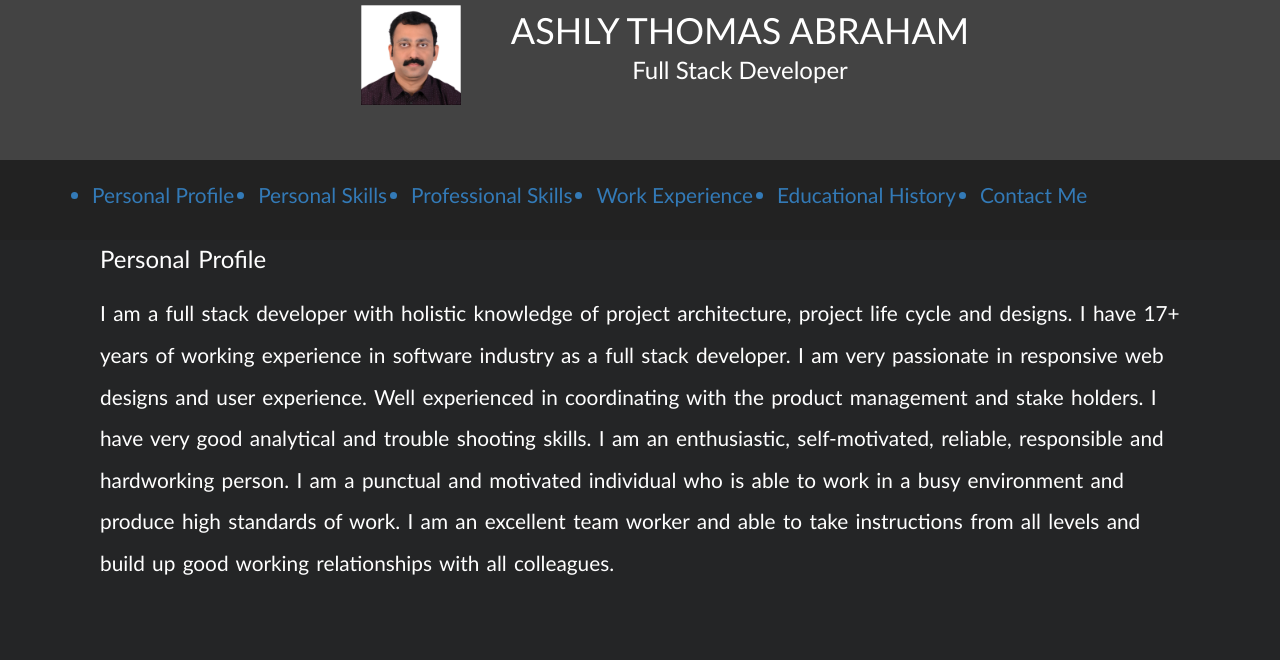
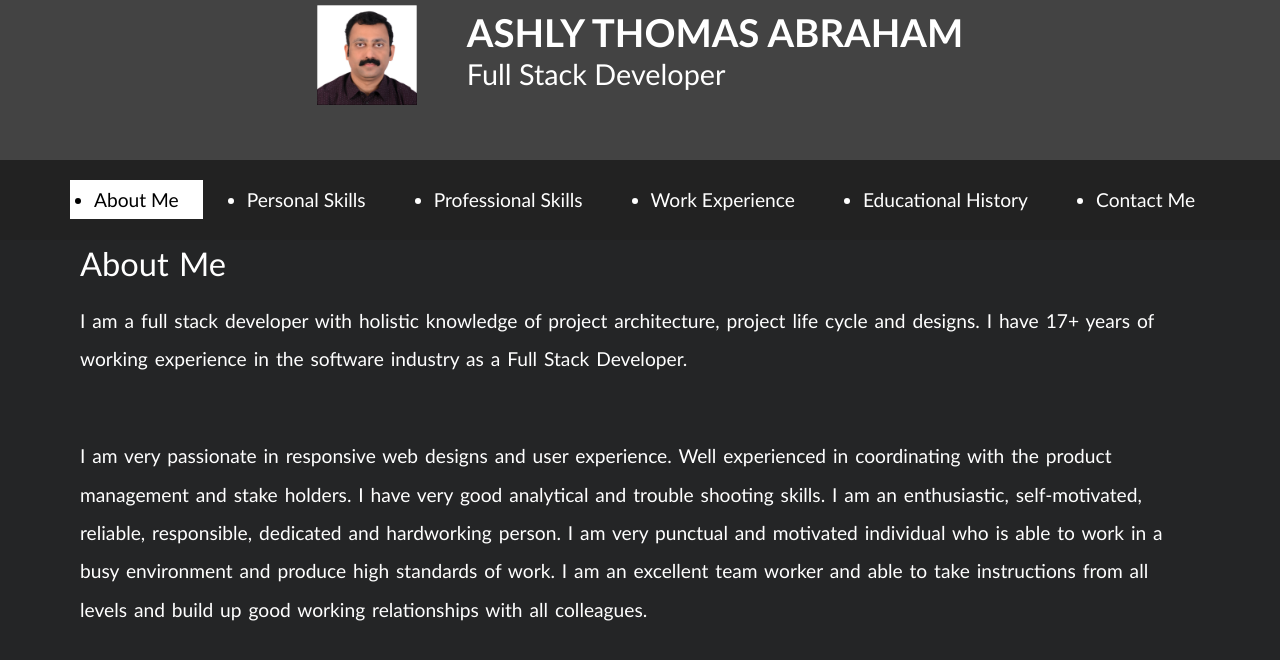
Before and after one commit to ashly-dxb/my-app, a React (Create React App) app: page / in a window 1280 px wide. Shown: the top 660 px of the page. Built offline with nearby package versions, Linux system fonts and the light colour scheme.

Commit message:
'responsive-menu-modified'

```diff
--- a/src/App.css
+++ b/src/App.css
@@ -2,27 +2,17 @@
 html, body {
   margin: 0;
   padding: 0;
-  font-family: Candara, Verdana, Geneva, Tahoma, sans-serif;
+  font-family: Poppins, Candara, Verdana, Geneva, Tahoma, sans-serif;
   font-size: 100%;
 
   background-color: #434343;
   /* border: 1px solid blue; */
 }
 
-@media (min-width: 640px) {
-  body {font-size: 1rem;}
-}
-@media (min-width: 960px) {
-  body {font-size: 1.1rem;}
-}
-@media (min-width: 1100px) {
-  body {font-size: 1.3rem;}
-}
-
 .App {
-  text-align: center;
+  /* text-align: center; */
   display: grid;
-  grid-template-rows: 20vh 10vh 70vh;
+  grid-template-rows: 20vh 10vh minmax(70vh, auto);
   /* row-gap: 10px; */
   align-content: center;
 
@@ -30,34 +20,32 @@ html, body {
                       "header"
                       "navigation"
                       "content";
-
-  /* border: 2px solid blue; */
 }
 
 .App-header {
   grid-area: header;
   background-color: #434343;
   color: white;
-  /* border: 2px solid green; */
 
-  text-align: center;
+  text-align: left;
   margin: 5px auto;
 }
 
 .headerLeft {
-    width: 200px;
+    width: 150px;
     float: left;
 }
 
 .headerRight {
-    width: calc(100% - 200px);
-    float: left;
+    width: calc(100% - 150px);
+    float: right;
 }
 
 .App-navigation {
   grid-area: navigation;
   margin : auto 0;
   padding: 10px 20px;
+
   background-color: #222;
   color: white;
 
@@ -77,7 +65,7 @@ html, body {
   /* border: 2px solid red; */
 }
 
-.Menu {
+.NormalMenu {
   margin: 10px;
   padding: 6px 12px;
 
@@ -91,7 +79,7 @@ html, body {
 }
 
 .SelectedMenu {
-  margin: 10px;
+  margin: auto 10px;
   padding: 6px 12px;
 
   color: black;
@@ -99,7 +87,7 @@ html, body {
 
   text-decoration: none;
   box-sizing: border-box;
-  border-radius: 6px;
+  /* border-radius: 6px; */
 }
 
 .Menu:hover {
@@ -113,41 +101,46 @@ html, body {
   box-sizing: border-box;
 }
 
-h1, h2, h3, h4, h5, h6 {
-  /* padding: 0; */
-  margin: 6px 0;
+
+
+
+
+@media only screen and (max-width: 2000px) {
+  body {font-size: 1.2rem; }
 }
 
-h4 {
-  margin-top: 20px;
+@media only screen and (max-width: 768px) {
+  body {font-size: 1.1rem; }
+}
+
+@media only screen and (max-width: 576px) {
+  body {font-size: 1rem; }
 }
 
 .ContentData {
-  margin: 0 100px;
+  margin: 0 80px;
   text-align: left;
+}
 
-  /* border: 1px solid red; */
+@media only screen and (max-width: 768px) {
+
+  .ContentData {
+    margin: 0 30px;
+  }
 }
+
+@media only screen and (max-width: 576px) {
+
+  .ContentData {
+    margin: 0 20px;
+  }
+}
+
 
 .ContentInside {
   margin-top: 20px;
   text-align: left;
-
-  /* border: 1px solid red; */
 }
-
-/* .row {
-  display: flex;
-  width: 100%;
-} */
-
-/* .leftList {
-  flex: 40%;
-}
-
-.rightList {
-  flex: 60%;
-} */
 
 a.custLink {
   color: white;
@@ -171,40 +164,46 @@ a.custLink:active {
 
 
 /* ///////////////////////////// */
-
-
 @import url("https://cdnjs.cloudflare.com/ajax/libs/meyer-reset/2.0/reset.min.css");
 @import url("https://cdnjs.cloudflare.com/ajax/libs/font-awesome/4.7.0/css/font-awesome.css");
 @import url("https://fonts.googleapis.com/css?family=Poppins:300,400,500,600,700");
 
-/* img, object {
-  display: block;
-  border: 0;
-  max-width: 100%;
-  height: auto;
-} */
+h1 {
+  font-size: 2em;
+  font-weight: 600;
+}
 
-/* * {
-  -moz-box-sizing: border-box;
-  -webkit-kit-box-sizing: border-box;
-  box-sizing: border-box;
-  margin: 0;
-  padding: 0;
-  -webkit-font-smoothing: antialiased;
-} */
+h2 {
+  font-size: 1.7em;
+  font-weight: 500;
+}
 
-/* body {
-  font-family: "Poppins", sans-serif;
-  font-size: 1.3rem;
-  background: #fefefe;
-} */
+h3 {
+  font-size: 1.5em;
+  font-weight: 400;
+}
 
-/* .container {
-  width: 80%;
-  margin: 60px auto;
-} */
+h4 {
+  font-size: 1.3em;
+  font-weight: 370;
+}
 
-/* h1 {
-  font-size: 3em;
-  font-weight: 600;
-} */
+h5 {
+  font-size: 1.1em;
+  font-weight: 300;
+}
+
+h6 {
+  font-size: 1em;
+  font-weight: 300;
+}
+
+
+h1, h2, h3, h4, h5, h6 {
+  margin: 6px 0;
+}
+
+h4 {
+  margin-top: 20px;
+  /* border: 1px solid green; */
+}
--- a/src/App.js
+++ b/src/App.js
@@ -30,11 +30,11 @@ class App extends Component {
 	constructor() {
 		super();
 		this.state = {
-			selectedMenu : 'personal_profile'
+			selectedMenu : 'about-me'
 		};
 
 		this.menuItems = [
-			{id: "personal_profile", name: "Personal Profile", route: "/personal"},
+			{id: "about-me", name: "Personal Profile", route: "/about-me"},
 			{id: "personal_skills", name: "Personal Skills", route: "/personal_skills"},
 			{id: "professional_skills", name: "Professional Skills", route: "/professional_skills" },
 			{id: "work_experience", name: "Work Experience", route: "/work_experience"},
@@ -64,17 +64,17 @@ class App extends Component {
 		this.setState({selectedMenu: selectedItem});
 	}
 
-	getMenuLinks() {
-		return this.menuItems.map((eachItem, index) => {
+	// getMenuLinks() {
+	// 	return this.menuItems.map((eachItem, index) => {
 
-			var selectionClass = "Menu";
-			if(this.state.selectedMenu === eachItem.id) {
-				selectionClass = "SelectedMenu";
-			}
+	// 		var selectionClass = "NormalMenu";
+	// 		if(this.state.selectedMenu === eachItem.id) {
+	// 			selectionClass = "SelectedMenu";
+	// 		}
 
-			return <Link key={index} id={eachItem.id} onClick={this.clickHandler.bind(this, eachItem.id)} className={selectionClass} to={eachItem.route}>{eachItem.name}</Link>
-		});
-	}
+	// 		return <Link key={index} id={eachItem.id} onClick={this.clickHandler.bind(this, eachItem.id)} className={selectionClass} to={eachItem.route}>{eachItem.name}</Link>
+	// 	});
+	// }
 
 	render() {
 		// console.log("RENDER : ", process.env.PUBLIC_URL);
@@ -104,7 +104,7 @@ class App extends Component {
 						<div className="App-content">
 							<Switch>
 								<Route exact path="/" component={PersonalProfile} />
-								<Route path="/personal" component={PersonalProfile} />
+								<Route path="/about-me" component={PersonalProfile} />
 								<Route path="/personal_skills" component={PersonalSkills} />
 								<Route path="/professional_skills" component={ProfessionalSkills} />
 								<Route path="/work_experience" component={WorkExperience} />
--- a/src/components/nav.js
+++ b/src/components/nav.js
@@ -1,24 +1,21 @@
 import React, { Component } from "react";
-import { NavLink, Link } from "react-router-dom";
-
-// import { BurgerIcon } from './'
+import { NavLink } from "react-router-dom";
 import styled from "styled-components";
 
 const Navigation = styled.header`
   width: 100%;
-  // border-bottom: 10px solid green;
-  // z-index: 1;
+  z-index: 1;
   display: flex;
   // justify-content: space-between;
   // align-items: center;
-  height: 140px;
-
+  // height: 80px;
+  // border-bottom: 10px solid green;
   // padding: 0px 100px 0;
   // margin-bottom: 60px;
   // background: yellow;
 
   margin : auto 0;
-  padding: 10px 20px;
+  // padding: 10px 20px;
   background-color: #222;
   color: white;
 
@@ -78,12 +75,10 @@ const Navigation = styled.header`
   nav {
     ul {
       display: flex;
-      // justify-content: space-between;
     }
 
     li {
       margin: 0 12px;
-      // justify-content: space-between;
       font-size: 1em;
     }
 
@@ -100,31 +95,67 @@ const Navigation = styled.header`
     }
   }
 
-  @media only screen and (max-width: 800px) {
-    padding: 0px;
+  @media only screen and (max-width: 1100px) {
 
-    // .logo {
-    //   padding-left: 15px;
-    //   padding-top: 0px !important;
-    // }
+    nav {
+      ul {
+        display: flex;
+      }
+
+      li {
+        margin: 0 6px;
+        font-size: 0.8em;
+        // border: 1px solid blue;
+      }
+
+      a {
+        font-size: 1em;
+        text-decoration: none;
+        .active {
+          color: green;
+        }
+      }
+
+      a.active {
+        color: red;
+      }
+    }
+
   }
 
-  @media only screen and (max-width: 600px) {
+  @media only screen and (max-width: 890px) {
+
+    nav {
+      ul {
+        display: flex;
+      }
+
+      li {
+        margin: 0 3px;
+        font-size: 0.7em;
+        // border: 1px solid red;
+      }
+
+      a {
+        font-size: 1em;
+        text-decoration: none;
+        .active {
+          color: green;
+        }
+      }
+
+      a.active {
+        color: red;
+      }
+    }
+
+  }
+
+  @media only screen and (max-width: 576px) {
     height: auto;
     min-height: 50px;
     display: block;
     position: relative;
-
-    // .logo {
-    //   width: 100%;
-    //   display: block;
-    //   padding-top: 20px;
-    //   margin: 0px;
-    //   margin-left: -5px;
-    //   a {
-    //     padding: 20px 0px;
-    //   }
-    // }
 
     .fa-bars {
       display: inline-block;
@@ -135,7 +166,7 @@ const Navigation = styled.header`
     }
 
     ul.collapsed {
-      width: 100%;
+      width: 90%;
       display: flex;
       flex-direction: column;
       justify-content: space-between;
@@ -143,10 +174,11 @@ const Navigation = styled.header`
 
       overflow: hidden;
       max-height: 0;
-      -moz-transition-duration: 0.4s;
-      -webkit-transition-duration: 0.4s;
-      -o-transition-duration: 0.4s;
-      transition-duration: 0.4s;
+
+      -moz-transition-duration: 0.1s;
+      -webkit-transition-duration: 0.1s;
+      -o-transition-duration: 0.1s;
+      transition-duration: 0.1s;
       -moz-transition-timing-function: cubic-bezier(0, 1, 0.5, 1);
       -webkit-transition-timing-function: cubic-bezier(0, 1, 0.5, 1);
       -o-transition-timing-function: cubic-bezier(0, 1, 0.5, 1);
@@ -155,10 +187,11 @@ const Navigation = styled.header`
       &.is-expanded {
         overflow: hidden;
         max-height: 500px; /* approximate max height */
-        -moz-transition-duration: 0.4s;
-        -webkit-transition-duration: 0.4s;
-        -o-transition-duration: 0.4s;
-        transition-duration: 0.4s;
+
+        -moz-transition-duration: 0.1s;
+        -webkit-transition-duration: 0.1s;
+        -o-transition-duration: 0.1s;
+        transition-duration: 0.1s;
         -moz-transition-timing-function: ease-in;
         -webkit-transition-timing-function: ease-in;
         -o-transition-timing-function: ease-in;
@@ -168,7 +201,9 @@ const Navigation = styled.header`
       li {
         padding: 15px 10px;
         margin: 0px 0px;
-        width: 70%;
+        // width: 70%;
+
+        font-size: 0.9em;
       }
     }
   }
@@ -183,11 +218,11 @@ class Nav extends Component {
 
     this.state = {
       isExpanded: false,
-      selectedMenu : 'personal_profile'
+      selectedMenu : 'about-me'
     };
 
     this.menuItems = [
-			{id: "personal_profile", name: "Personal Profile", route: "/personal"},
+			{id: "about-me", name: "About Me", route: "/about-me"},
 			{id: "personal_skills", name: "Personal Skills", route: "/personal_skills"},
 			{id: "professional_skills", name: "Professional Skills", route: "/professional_skills" },
 			{id: "work_experience", name: "Work Experience", route: "/work_experience"},
@@ -214,18 +249,15 @@ class Nav extends Component {
     // alert("selected ::"+selectedItem);
 	}
 
-
   getMenuLinks2() {
       return this.menuItems.map((eachItem, index) => {
 
-        // var selectionClass = "Menu";
-        var selectionClass = "Menu";
+        var selectionClass = "NormalMenu";
         if(this.state.selectedMenu === eachItem.id) {
           selectionClass = "SelectedMenu";
-          // console.log("selection", this.state.selectedMenu);
         }
 
-        return <NavLink key={index} id={eachItem.id} activeClassName="SelectedMenu" to={eachItem.route} onClick={this.clickHandler.bind(this, eachItem.id)} ><li>{eachItem.name}</li></NavLink>
+        return <NavLink key={index} id={eachItem.id} className={selectionClass} activeClassName="SelectedMenu" to={eachItem.route} onClick={this.clickHandler.bind(this, eachItem.id)}><li>{eachItem.name}</li></NavLink>
 
         // return <Link key={index} id={eachItem.id} onClick={this.clickHandler.bind(this, eachItem.id)} className={selectionClass} to={eachItem.route}>{eachItem.name}</Link>
       });
@@ -253,26 +285,6 @@ class Nav extends Component {
 
             {this.getMenuLinks2()}
 
-            {/* <NavLink activeClassName="active" to="/personal">
-              <li>personal profile</li>
-            </NavLink>
-
-            <NavLink activeClassName="active" to="/personal_skills">
-              <li>personal skills</li>
-            </NavLink>
-
-            <NavLink activeClassName="active" to="/work_experience">
-              <li>work experience</li>
-            </NavLink>
-
-            <NavLink activeClassName="active" to="/education">
-              <li>education</li>
-            </NavLink>
-
-            <NavLink activeClassName="active" to="/contact">
-              <li>contact</li>
-            </NavLink> */}
-
           </ul>
         </nav>
       </Navigation>
--- a/src/personalprofile.js
+++ b/src/personalprofile.js
@@ -21,10 +21,14 @@ class PersonalProfile extends Component {
     render() {
       return (
             <div className="ContentData">
-                <h3>Personal Profile</h3>
+                <h2>About Me</h2>
 
                 <div className="ContentInside">
-                I am a full stack developer with holistic knowledge of project architecture, project life cycle and designs. I have 17+ years of working experience in software industry as a full stack developer. I am very passionate in responsive web designs and user experience. Well experienced in coordinating with the product management and stake holders. I have very good analytical and trouble shooting skills. I am an enthusiastic, self-motivated, reliable, responsible and hardworking person. I am a punctual and motivated individual who is able to work in a busy environment and produce high standards of work. I am an excellent team worker and able to take instructions from all levels and build up good working relationships with all colleagues.
+                  <p>I am a full stack developer with holistic knowledge of project architecture, project life cycle and designs. I have 17+ years of working experience in the software industry as a Full Stack Developer.</p>
+                  <p>&#160;</p>
+                  <p>
+                  I am very passionate in responsive web designs and user experience. Well experienced in coordinating with the product management and stake holders. I have very good analytical and trouble shooting skills. I am an enthusiastic, self-motivated, reliable, responsible, dedicated and hardworking person. I am very punctual and motivated individual who is able to work in a busy environment and produce high standards of work. I am an excellent team worker and able to take instructions from all levels and build up good working relationships with all colleagues.
+                  </p>
                 </div>
 
                 {/* <div class="d3_fruit"></div>
--- a/src/workexperience.js
+++ b/src/workexperience.js
@@ -4,17 +4,20 @@ class WorkExperience extends Component {
     render() {
       return (
               <div className="ContentData">
-
                     <h3>Work Experience</h3>
 
-                    <h5>Full Stack Developer</h5>
-                    <h5>Lisec Automation Middle East FZ LLC, Dubai | May 2004 - Sep 2021</h5>
+                    <h4>Full Stack Developer | May 2004 - Sep 2021</h4>
+                    <h5>Lisec Automation Middle East FZ LLC, Dubai</h5>
+
                     <div className="ContentInside">
-                        <li>Conduct day-to-day work coordination with team members and project management.</li>
-                        <li>Develop, test, deploy and maintain web applications.</li>
-                        <li>Translate requirements into polished, high-level designs.</li>
-                        <li>Conduct code reviews and ensure the coding standards and coding guidelines are in place.</li>
-                        <li>Manage complex projects from design until deployment.</li>
+                      Responsibilities includes:
+                        <ul>
+                          <li>Conduct day-to-day work coordination with team members and project management.</li>
+                          <li>Develop, test, deploy and maintain web applications.</li>
+                          <li>Translate requirements into polished, high-level designs.</li>
+                          <li>Conduct code reviews and ensure the coding standards and coding guidelines are in place.</li>
+                          <li>Manage complex projects from design until deployment.</li>
+                        </ul>
                     </div>
               </div>
             );
```
Also changed, not shown: src/education.js (+4 -4 lines), src/personalskills.js (+6 -1 lines).
